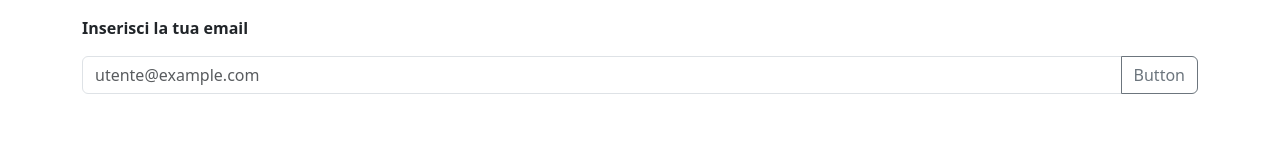
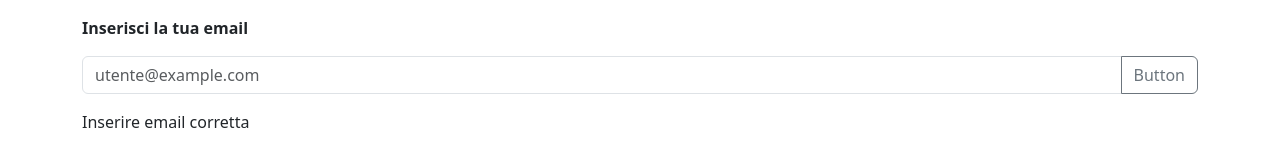
Before and after one commit to carmelocammalleri/js-mail-dadi, a plain HTML site: page index.html in a window 1280 px wide. Both pictures are taken after a click on the button "Button". Drawn offline with nearby package versions, Linux system fonts and the light colour scheme.

Commit message:
[edit]: control email in js

```diff
--- a/index.html
+++ b/index.html
@@ -22,6 +22,7 @@
         <input id="email" type="email" class="form-control"placeholder="utente@example.com" aria-label="email" aria-describedby="button-addon2">
         <button class="btn submit btn-outline-secondary" type="button">Button</button>
       </div>
+      <p id="game-dice"></p>
     </div>
 
 
--- a/js/script.js
+++ b/js/script.js
@@ -6,19 +6,30 @@ btnSubmit.addEventListener('click', function (){
   // VALUE EMAIL
   let valueEmail = addEmail.value;
   console.log(valueEmail);
-  let samEmail = false
 
   // LIST
-  const listEmail= ['cincinnati@gmail.com','batticinque@gmail.com','sonomagico7@gmail.com']
+  const listEmail = ['cincinnati@gmail.com', 'batticinque@gmail.com', 'sonomagico7@gmail.com']
 
   // 'cillumini99@gmail.com','pensapete@gmail.com','papete2000@gmail.com','spidermanreal.98@gmail.com','alloroelimone@gmail.com','solosoletto@gmail.com','carriola58246@gmail.com','hakerpercaso007@gmail.com','ciattacchilachiave@gmail.com','otellorottello@gmail.com'
 
   // CONTROL
+  let samEmail = false
+
   for (let i=0; i < listEmail.length; i++){
-    const emailControl = list.listEmail[i];
+    const emailControl = listEmail[i];
 
-    if (addEmail === emailControl )
-    samEmail=true
+    if (valueEmail === emailControl){
+      samEmail = true
+    }
+    let dice = document.getElementById('game-dice')
+    if (samEmail ===true){
+      dice.innerHTML =`Benvenuto nel gioco, tira il tuo dado`;
+    } else {
+      dice.innerHTML =`Inserire email corretta`;
+    }
+
+
+
 
   }
 
```
